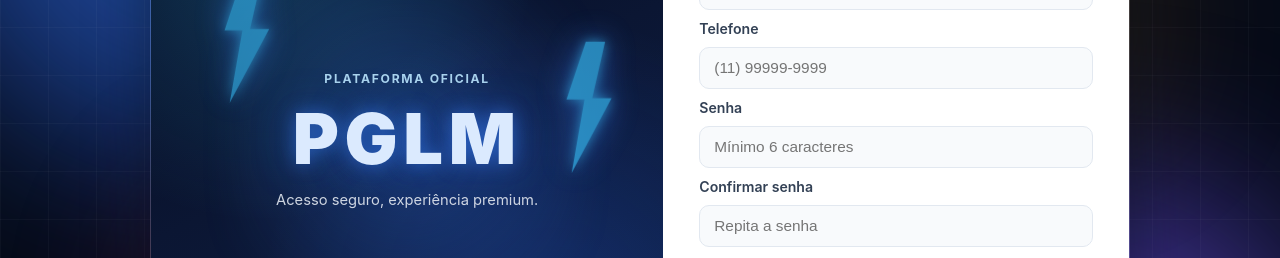
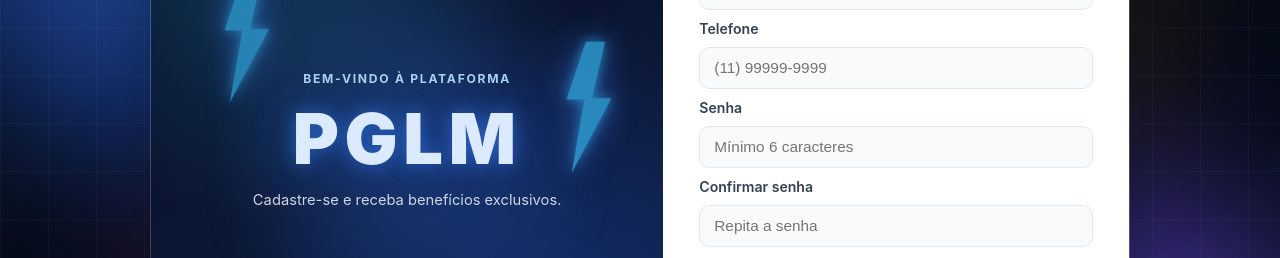
Before and after one commit to magnatazk20/mancera-frontend, a React (Vite) app: page /cadastro in a window 1280 px wide. Shown: the part 261-519 px from the top of the page. Built offline with nearby package versions, Linux system fonts and the light colour scheme.

Commit message:
feat(register): update banner copy to emphasize signup benefits

```diff
--- a/src/pages/Register.tsx
+++ b/src/pages/Register.tsx
@@ -81,9 +81,9 @@ export default function Register() {
         <aside className="hero-panel login-banner-panel" aria-hidden="true">
           <div className="pglm-banner-bg-glow" />
           <div className="pglm-banner-content">
-            <p className="pglm-banner-kicker">PLATAFORMA OFICIAL</p>
+            <p className="pglm-banner-kicker">BEM-VINDO À PLATAFORMA</p>
             <h2 className="pglm-banner-title">PGLM</h2>
-            <p className="pglm-banner-subtitle">Acesso seguro, experiência premium.</p>
+            <p className="pglm-banner-subtitle">Cadastre-se e receba benefícios exclusivos.</p>
           </div>
 
           <svg className="pglm-banner-lightning left" viewBox="0 0 120 220" aria-hidden="true">
```
